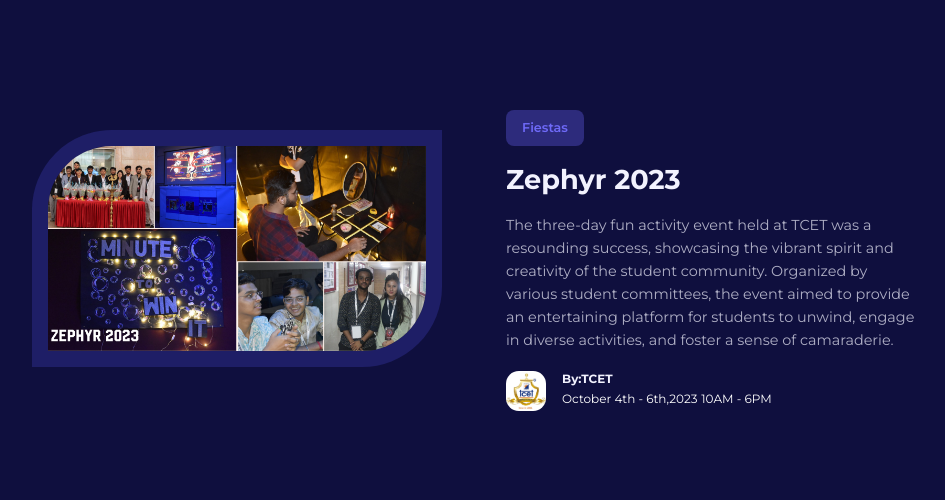
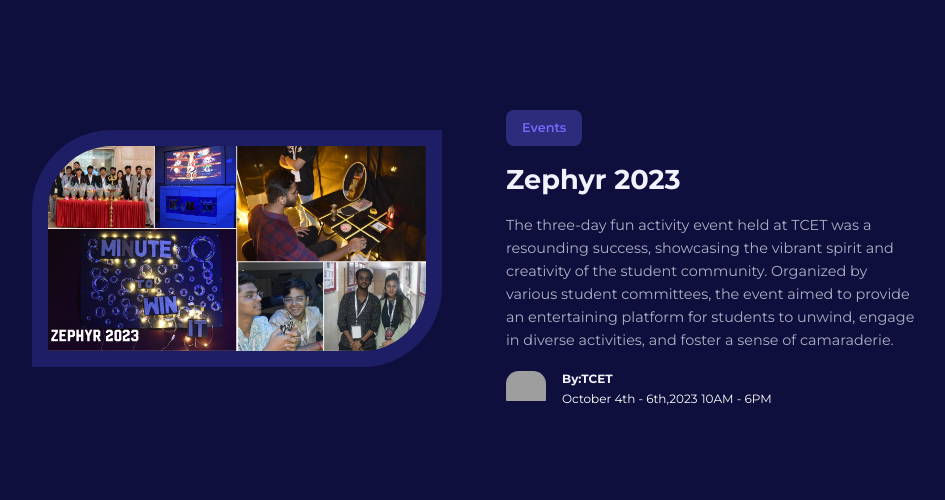
Before and after one commit to Satish0079/ACM-SIGAI-Website, a PHP site: page / in a window 1280 px wide. Shown: the part 2587-3087 px from the top of the page, without its empty margins (166-1111 px from the left). Run offline with PHP 8.4, Linux system fonts and the light colour scheme; some libraries are stand-ins or nearby versions; grey boxes are pictures that could not be loaded.

Commit message:
Update Index.php

```diff
--- a/Index.php
+++ b/Index.php
@@ -264,7 +264,7 @@ if (isset($_POST['submit'])) {
                 <img src="collage/Screenshot 2023-12-22 194715.jpg">
             </div>
             <div class="post__info">
-                <a class="category__button">Fiestas</a>
+                <a class="category__button">Events</a>
                 <h2 class="post__title"><a href="post.html">Zephyr 2023</a></h2>
                 <p class="post__body">
                     The three-day fun activity event held at TCET was a resounding success,
@@ -274,7 +274,7 @@ if (isset($_POST['submit'])) {
                 </p>
                 <div class="post__author">
                     <div class="post__author-avatar">
-                        <img src="./Images_Events/tcet.jpg"alt="Club image">
+                        <img src="./Images/99.jpg"alt="Club image">
                     </div>
                     <div class="post__author-info">
                         <h5>By:TCET</h5>
```
